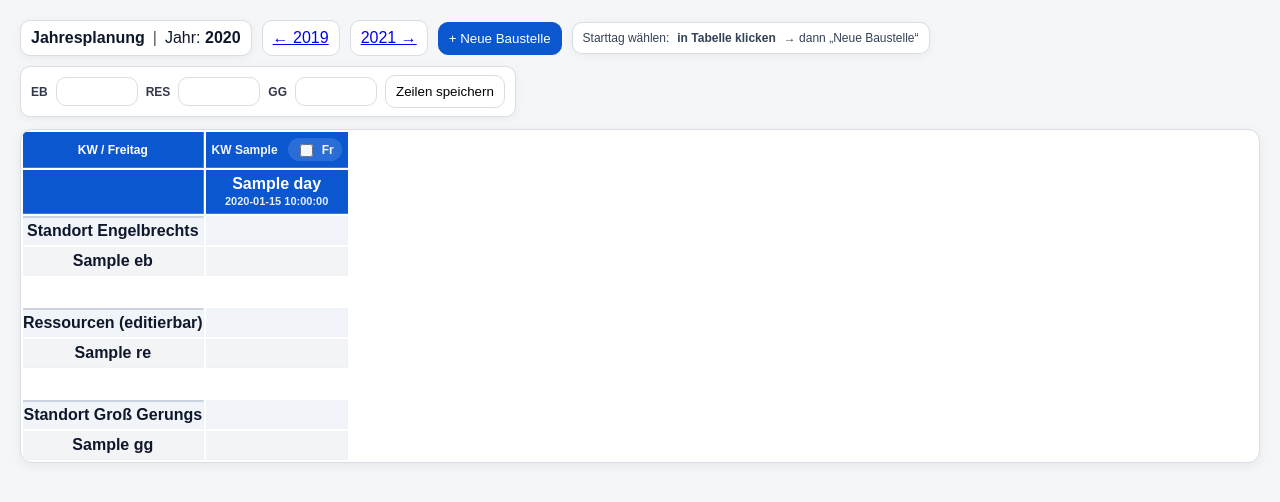
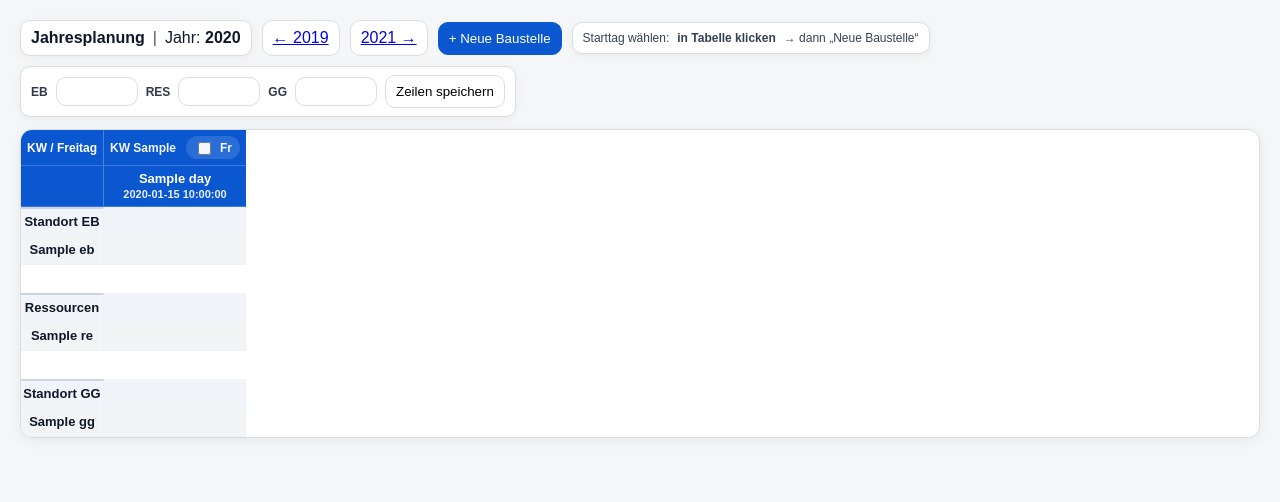
Before and after one commit to zankldach/zankl-plan, a Python web app: template templates/year.html in a window 1280 px wide. Shown: the part 50-552 px from the top of the page. Run offline with Jinja, Linux system fonts and the light colour scheme; the template is opened without the code that fills it: most values are stand-ins (such as "Sample title", 1, 10 or a date in 2020); lists and menus that the app fills with data are empty.

Commit message:
Update year.html

```diff
--- a/templates/year.html
+++ b/templates/year.html
@@ -51,9 +51,11 @@
   pointer-events:none; /* Zellen bleiben klickbar */
 }
 
-.job{ pointer-events:auto; }
+.job{
+  pointer-events:auto;
   z-index:5;
 }
+
 
 
   table.year{
@@ -366,7 +368,7 @@ table.year tbody td{
     <tbody>
       <!-- EB -->
       <tr class="section-head">
-        <th class="sticky-col">Standort Engelbrechts</th>
+        <th class="sticky-col">Standort EB</th>
         {% for _ in days %}<td></td>{% endfor %}
       </tr>
 
@@ -388,7 +390,7 @@ table.year tbody td{
 
       <!-- RES -->
       <tr class="section-head">
-        <th class="sticky-col">Ressourcen (editierbar)</th>
+        <th class="sticky-col">Ressourcen</th>
         {% for _ in days %}<td></td>{% endfor %}
       </tr>
 
@@ -417,7 +419,7 @@ table.year tbody td{
 
       <!-- GG -->
       <tr class="section-head">
-        <th class="sticky-col">Standort Groß Gerungs</th>
+        <th class="sticky-col">Standort GG</th>
         {% for _ in days %}<td></td>{% endfor %}
       </tr>
 
@@ -653,10 +655,14 @@ yearTable.addEventListener('click', (e) => {
   }
 
 
- function renderJobs(){
-  document.getElementById('jobLayer').querySelectorAll('.job').forEach(n => n.remove());
+function renderJobs(){
+  const layer = document.getElementById('jobLayer');
+
+  // alte Jobs entfernen
+  layer.querySelectorAll('.job').forEach(n => n.remove());
+
+  // Overlap-Zellen reset + markieren
   yearTable.querySelectorAll('.conflict-cell').forEach(n => n.classList.remove('conflict-cell'));
-  // Overlap-Zellen markieren (nur echte Überschneidungen)
   (conflictCells || []).forEach(c => {
     const td = yearTable.querySelector(
       `td.cell[data-section="${c.section}"][data-row="${c.row}"][data-ymd="${c.ymd}"]`
@@ -664,49 +670,45 @@ yearTable.addEventListener('click', (e) => {
     if (td) td.classList.add('conflict-cell');
   });
 
+  // Jobs zeichnen
   jobs.forEach(j => {
     const startCell = findCell(j.section, j.row_index, j.col_start);
     if (!startCell) return;
 
-    const cellH = startCell.getBoundingClientRect().height;
-    const cellW = startCell.getBoundingClientRect().width;
+    const cellRect = startCell.getBoundingClientRect();
+    const layerRect = layer.getBoundingClientRect();
 
-    const heightPx = Math.max(cellH * j.height_rows - 4, cellH-4);
+    const cellH = cellRect.height;
+    const cellW = cellRect.width;
+
+    const heightPx = Math.max(cellH * (j.height_rows || 1) - 4, cellH - 4);
     const widthPx  = (cellW * j.col_span) - 4;
 
     const div = document.createElement('div');
     div.className = `job c-${j.color}`;
     div.style.height = heightPx + 'px';
-    div.style.width = widthPx + 'px';
-    div.dataset.id = j.id;
-    div.textContent = j.title || '';
+    div.style.width  = widthPx + 'px';
+    div.style.left   = (cellRect.left - layerRect.left + 2) + 'px';
+    div.style.top    = (cellRect.top  - layerRect.top  + 2) + 'px';
+    div.dataset.id   = j.id;
+    div.textContent  = j.title || '';
 
-
-    // 1) Position im jobLayer setzen (SONST immer links oben!)
-    const cellRect = startCell.getBoundingClientRect();
-    const layer = document.getElementById('jobLayer');
-    const layerRect = layer.getBoundingClientRect();
-
-    div.style.position = "absolute";
-    div.style.left = (cellRect.left - layerRect.left + 2) + "px";
-    div.style.top  = (cellRect.top  - layerRect.top  + 2) + "px";
-
-    // 2) in Layer einfügen
     layer.appendChild(div);
 
-    // 3) Rechtsklick aktivieren (HIER!)
+    // Rechtsklick
     div.addEventListener('contextmenu', (e) => {
       e.preventDefault();
       e.stopPropagation();
       openCtxMenu(e.clientX, e.clientY, j);
     });
 
-    // 4) Klick auf Job soll auch die Zelle auswählen (damit Anchor stimmt)
+    // Klick auf Job = Zelle auswählen
     div.addEventListener('click', (e) => {
       e.stopPropagation();
-      selectCell(startCell);   // <- selectCell muss existieren (siehe unten)
+      selectCell(startCell);
     });
-
+  });
+}
 
 
 
```
